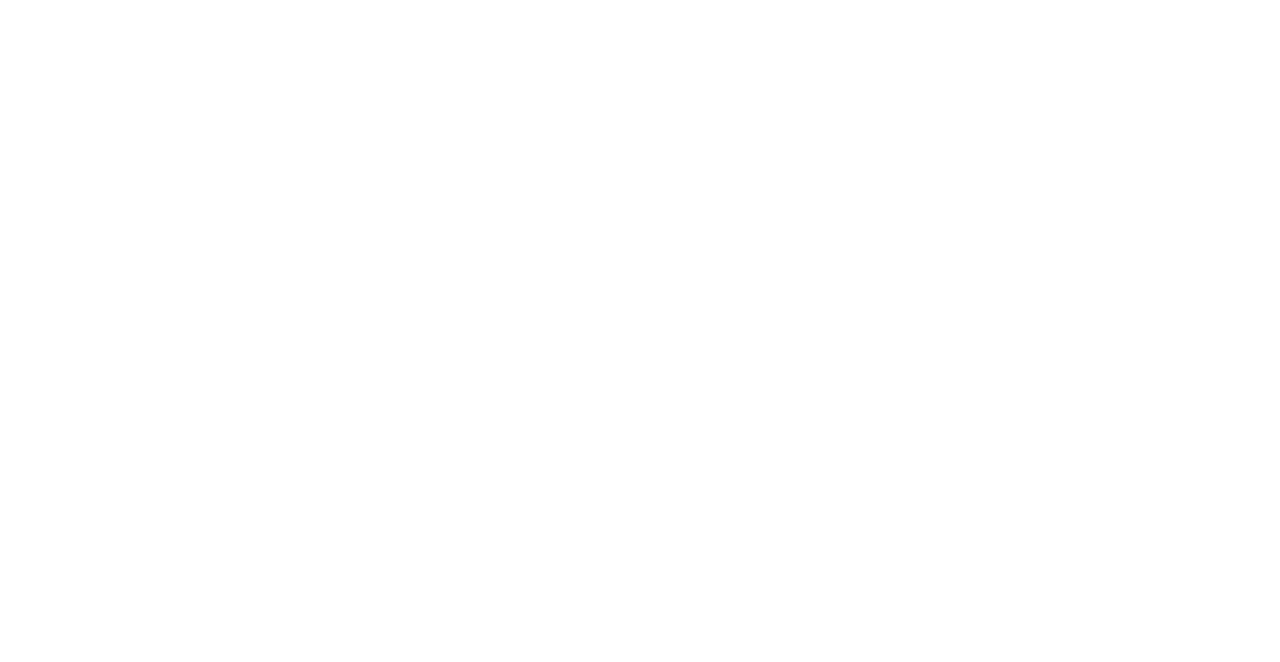
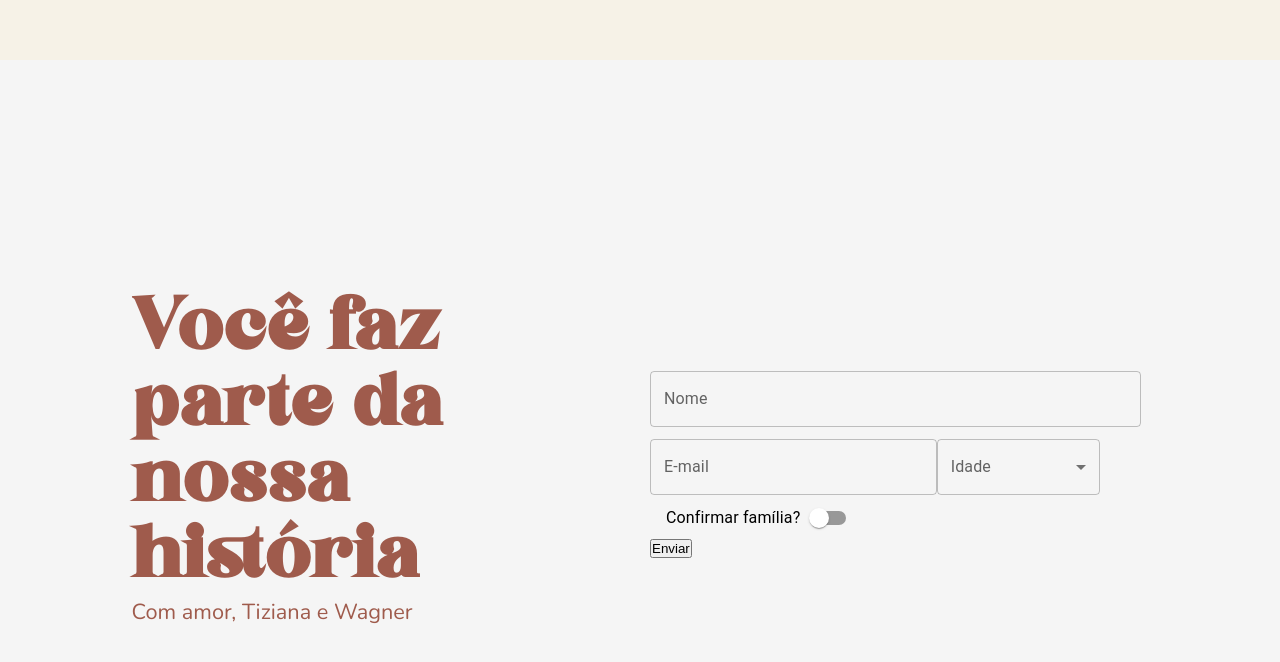
Before and after one commit to devjanaina/rsvp-tizi-wedding, a React (Create React App) app: page / in a window 1280 px wide. Shown: the part 1540-2202 px from the top of the page. Before the commit the page ends 1600 px from the top, so only its background shows below. Built offline with nearby package versions, Linux system fonts and the light colour scheme.

Commit message:
rsvp page initial

```diff
--- a/src/App.tsx
+++ b/src/App.tsx
@@ -1,6 +1,7 @@
 import "./App.css";
 import Home from "./Components/Home/Home";
 import { Mid } from "./Components/Mid/Mid";
+import RSVP from "./Components/RSVP/RSVP";
 
 function App() {
   const confirtmationClick = () => {
@@ -16,6 +17,10 @@
       <section>
         <Mid />
       </section>
+
+      <section>
+        <RSVP />
+      </section>
     </div>
   );
 }
--- a/src/Components/Mid/Mid.module.scss
+++ b/src/Components/Mid/Mid.module.scss
@@ -26,9 +26,9 @@
 .mid-page-container {
   width: 100vw;
   height: 100vh;
+  background: url("./Assets/corner.png") left 0 bottom 50% no-repeat fixed;
   background-color: #f6f2e7;
   background-clip: content-box;
-  background: url("./Assets/corner.png") left 0 bottom 50% no-repeat fixed;
   min-width: fit-content;
 }
 .mid-page-wrapper {
@@ -92,7 +92,7 @@
     width: 100%;
     position: relative;
     margin: 0;
-    padding: 4rem;
+    padding: 2vw 4vw;
     justify-content: right;
   }
 }
@@ -101,8 +101,8 @@
 @media (min-width: 768px) and (max-width: 1023px) {
   .mid-page-container {
     background-size: 20%;
+    height: 100vh;
     width: fit-content;
-    height: 100vh;
     display: flex;
     justify-content: center;
   }
@@ -154,6 +154,7 @@
 @media (max-width: 767px) {
   .mid-page-container {
     background: url("./Assets/bottom.png") left 50% bottom 0 no-repeat fixed;
+    background-color: #f6f2e7;
     background-size: 60%;
     display: flex;
     justify-content: center;
--- a/src/Components/RSVP/RSVP.module.scss
+++ b/src/Components/RSVP/RSVP.module.scss
@@ -0,0 +1,42 @@
+.RSVP-container
+{
+    display: flex;
+    flex-direction: column;
+    align-items: center;
+    justify-content: center;
+    width: 100vw;
+    height: 100vh;
+    background-color: #f5f5f5;
+}
+.RSVP-wrapper {
+    display: flex;
+    flex-direction: row;
+    align-items: center;
+    justify-content: center;
+    width: 90%;
+    height: 100%;
+}
+
+.RSVP-text {
+    width: 45%;
+    height: auto;
+    padding: 0 10px;
+    color: #9f5b4c;
+}
+
+.main-text {
+    font-family: "Begika";
+    font-size: 5.5vw;
+}
+
+.subheader {
+    font-family: "Nunito";
+    font-size: 1.7vw;
+}
+
+.RSVP-form {
+    width: 45%;
+    display: flex;
+    height: auto;
+    padding: 0 10px;
+}
--- a/src/Components/RSVP/RSVP.tsx
+++ b/src/Components/RSVP/RSVP.tsx
@@ -1,12 +1,93 @@
-import { Component } from "react";
+import { FormControlLabel, MenuItem } from "@mui/material";
+import FormControl from "@mui/material/FormControl";
+import Grid from "@mui/material/Grid";
+import Switch from "@mui/material/Switch";
+import TextField from "@mui/material/TextField";
+import styles from "./RSVP.module.scss";
+import { useState } from "react";
 
+export function RSVP() {
+  const idade = [
+    {
+      value: "adulto",
+      label: "Adulto",
+    },
+    {
+      value: "crianca",
+      label: "Criança",
+    }
+  ]
 
-export class RSVP extends Component {
-  render() {
-    return (
-      <div>RSVP</div>
-    )
-  }
+  const [confirmaFamilia, setConfirmarFamilia] = useState(false);
+
+  const handleChange = (event: React.ChangeEvent<HTMLInputElement>) => {
+    setConfirmarFamilia(event.target.checked);
+  };
+  return (
+    <div className={styles["RSVP-container"]}>
+      <div className={styles["RSVP-wrapper"]}>
+        <div className={styles["RSVP-text"]}>
+          <h1 className={styles["main-text"]}>
+            Você faz parte da nossa história
+          </h1>
+          <p className={styles["subheader"]}>Com amor, Tiziana e Wagner</p>
+        </div>
+        <div className={styles["RSVP-form"]}>
+          <Grid>
+            <Grid container item xs={12}>
+              <FormControl fullWidth>
+                <TextField
+                  id="outlined-basic"
+                  label="Nome"
+                  variant="outlined"
+                  margin="dense"
+                />
+              </FormControl>
+            </Grid>
+
+            <Grid container>
+              <Grid item xs={7} sm={7}>
+                <FormControl fullWidth>
+                  <TextField
+                    id="outlined-basic"
+                    label="E-mail"
+                    type={"email"}
+                    variant="outlined"
+                    margin="dense"
+                  />
+                </FormControl>
+              </Grid>
+              <Grid item xs={4} sm={4}>
+                <FormControl fullWidth>
+                  <TextField
+                    id="outlined-basic"
+                    label="Idade"
+                    select
+                    variant="outlined"
+                    margin="dense"
+                  >
+                    {idade.map((option) => (
+                      <MenuItem key={option.value} value={option.value}>
+                        {option.label}
+                      </MenuItem>
+                    ))}
+                  </TextField>
+                </FormControl>
+              </Grid>
+
+              <Grid container>
+                <Grid item xs={6} sm={6}>
+                  <FormControlLabel control={<Switch />} label="Confirmar família?" labelPlacement="start"/>
+                </Grid>
+              </Grid>
+            </Grid>
+
+            <button>Enviar</button>
+          </Grid>
+        </div>
+      </div>
+    </div>
+  );
 }
 
 export default RSVP;
```
